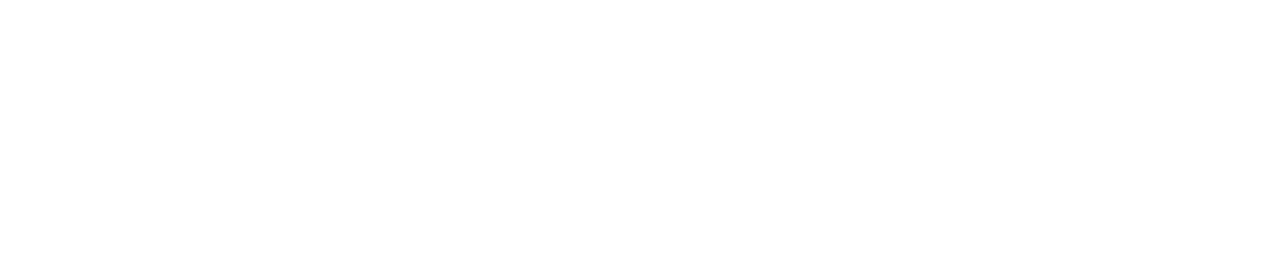
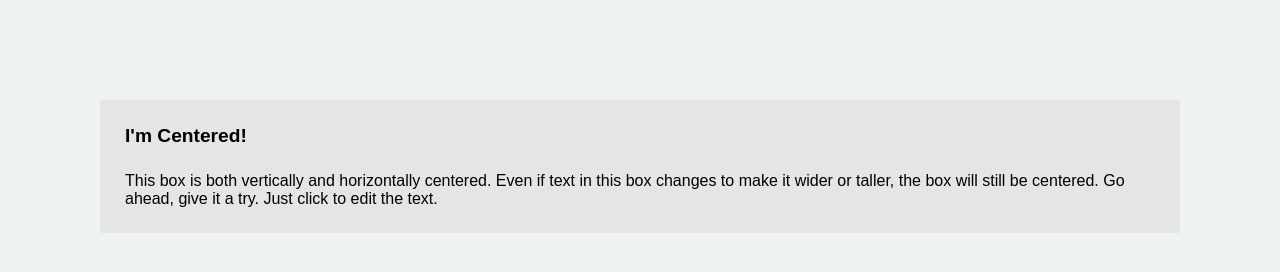
Before and after one commit to Hendricksoncala/IdentificacionCaja, a plain HTML site: page index.html in a window 1280 px wide. Drawn offline with Linux system fonts and the light colour scheme.

Commit message:
feat: :rocket: finalizacion del ejercicio 3
finalizacion del ejercicio 3

```diff
--- a/css/style.css
+++ b/css/style.css
@@ -0,0 +1,34 @@
+*{
+    margin: 0;
+    padding: 0;
+
+
+}
+.container{
+
+    background: rgba(215, 213, 213, 0.448);
+    display: flex;
+    flex-direction: column;
+    font-family: sans-serif;
+    padding: 25px;
+    margin: 100px;
+}
+div .minecraft{
+    display:flex;
+    justify-content: space-around;
+    align-items: center;
+}
+
+h1{
+    font-size:larger;
+}
+
+
+p{
+    display: flex;
+    justify-content: center;
+    margin-top: 25px;
+}
+body{
+    background-color: rgb(239, 242, 243);
+}
--- a/index.html
+++ b/index.html
@@ -4,8 +4,17 @@
     <meta charset="UTF-8">
     <meta name="viewport" content="width=device-width, initial-scale=1.0">
     <title>Document</title>
+    <link rel="stylesheet" href="css/style.css">
 </head>
 <body>
 
+    <div class="minecraft">
+        <div class="container">
+            <h1>I'm Centered!</h1>
+
+            <p>This box is both vertically and horizontally centered. Even if text in this box changes to make it wider or taller, the box will still be centered. Go ahead, give it a try. Just click to edit the text.</p>
+        </div>
+    </div>
+
 </body>
 </html>
```
Also changed, not shown: storage/imagen_css_3.png (added), 1 other file.
